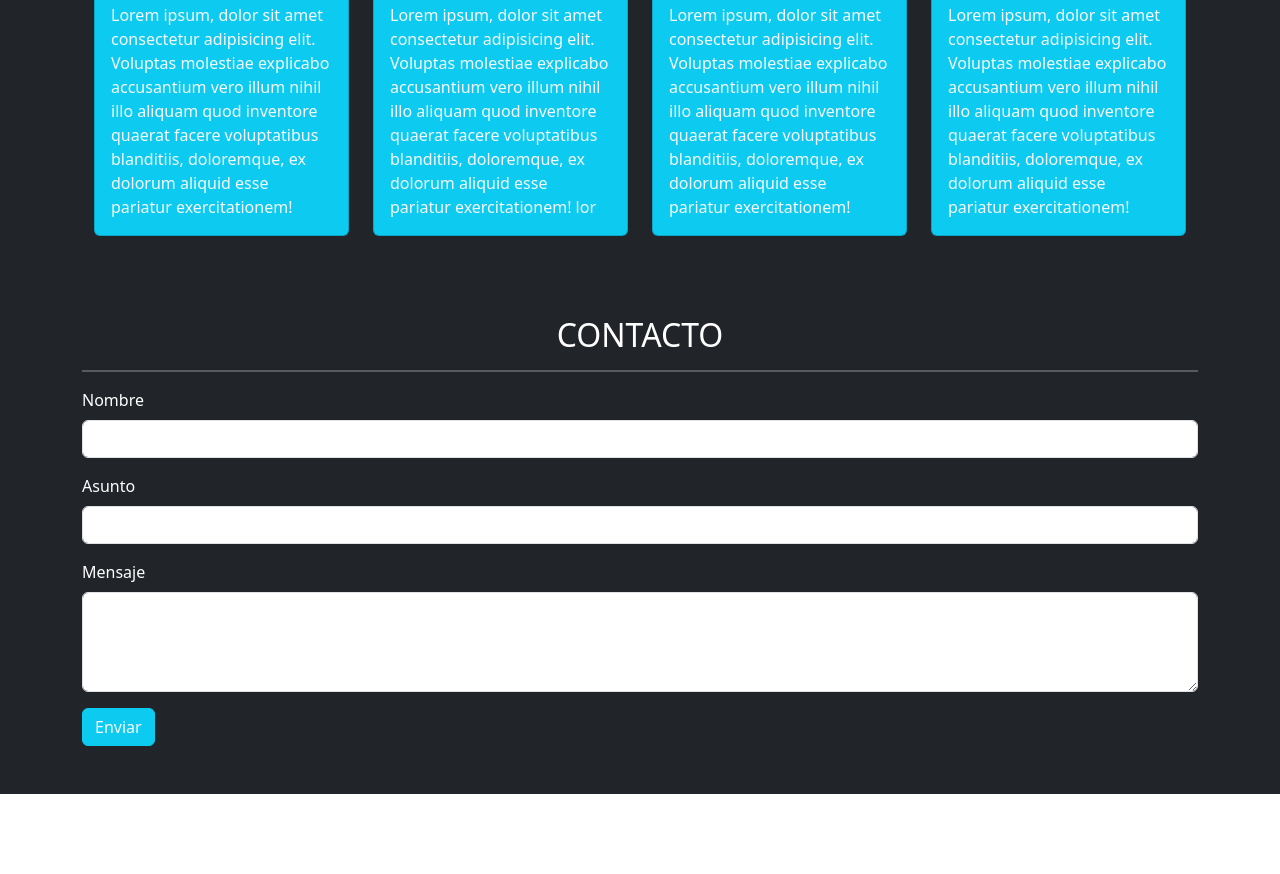
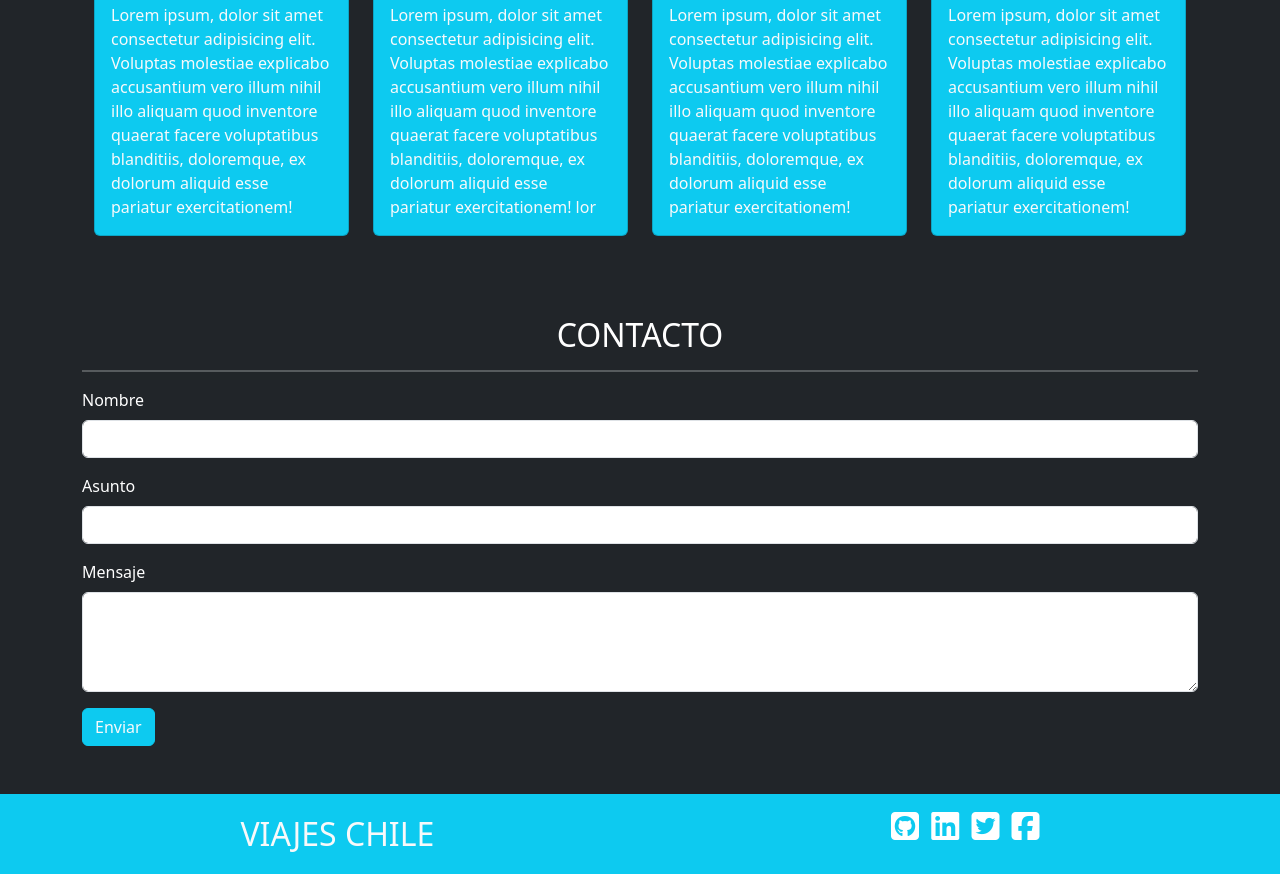
Before and after one commit to SashaSub/viajes-chile, a plain HTML site: page index.html in a window 1280 px wide. Shown: the part 1977-2851 px from the top of the page. Before the commit the page ends 2771 px from the top, so only its background shows below. Drawn offline with nearby package versions, Linux system fonts and the light colour scheme.

Commit message:
JS cambiar color de nav-link con clic

```diff
--- a/assets/js/script.js
+++ b/assets/js/script.js
@@ -6,3 +6,11 @@ $(document).ready(function(){
         alert("El mensaje fue enviado!");
     });
 });
+
+$(document).ready(function(){
+    $(".nav-link").on("click", function(){
+        $(this).css({
+            "color": "red"
+        });
+    });
+});
--- a/index.html
+++ b/index.html
@@ -161,7 +161,15 @@
     <!-- Fin de sección principal -->
 
     <!-- Footer con links a redes sociales -->
-
+    <footer class="container-fluid bg-info text-light py-3 d-flex justify-content-around">
+      <p class="d-inline fs-2 fw-light">VIAJES CHILE</p>
+        <div>
+            <a href="https://github.com/" target="_blank"><i class="fa-brands fa-square-github fa-2x pe-2"></i></a>
+            <a href="https://www.linkedin.com/" target="_blank"><i class="fa-brands fa-linkedin fa-2x pe-2"></i></a>
+            <a href="https://twitter.com/" target="_blank"><i class="fa-brands fa-square-twitter fa-2x pe-2"></i></a>
+            <a href="https://www.facebook.com/" target="_blank"><i class="fa-brands fa-square-facebook fa-2x"></i></a>
+        </div>
+    </footer>
 
 
 
```
